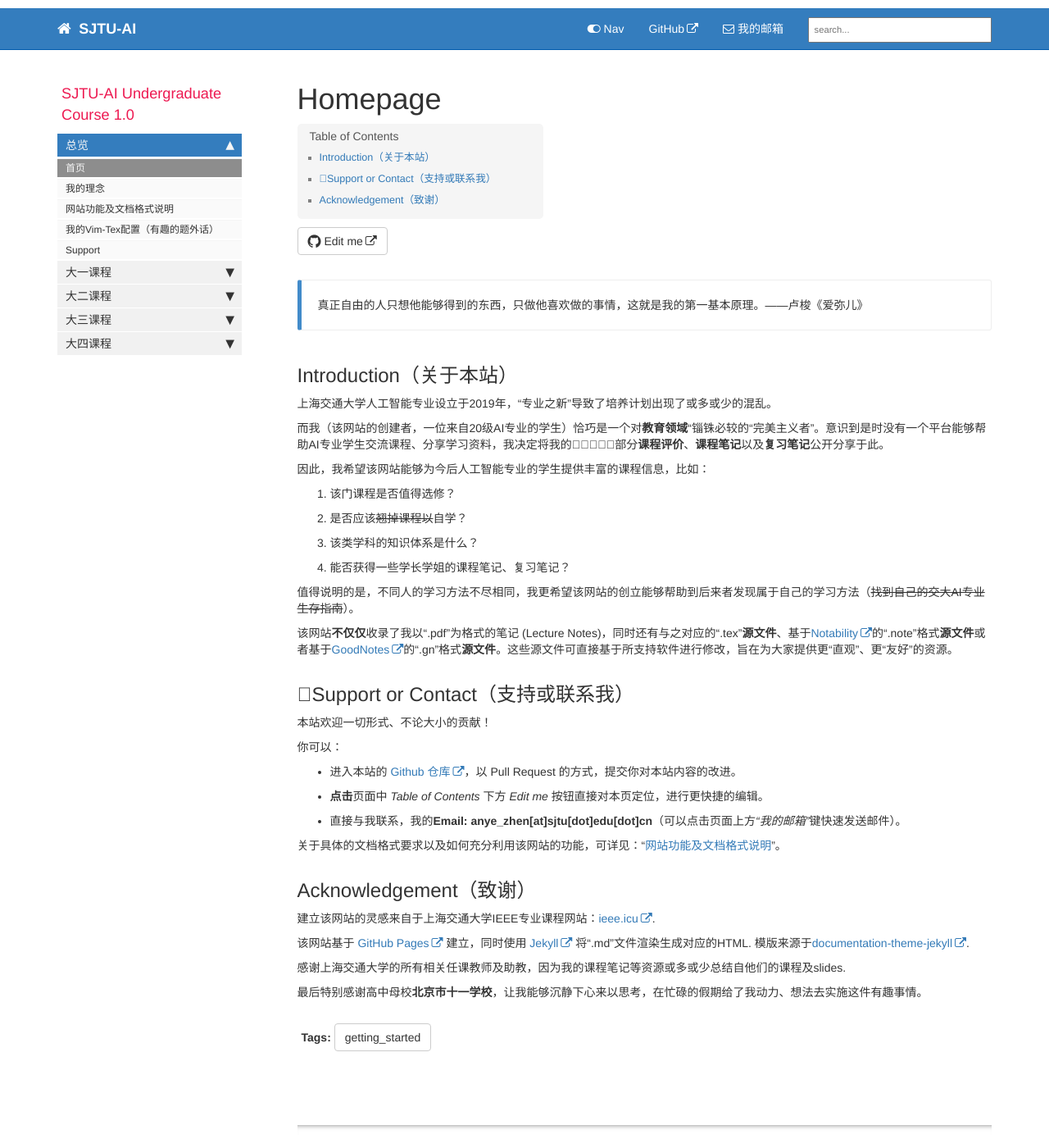
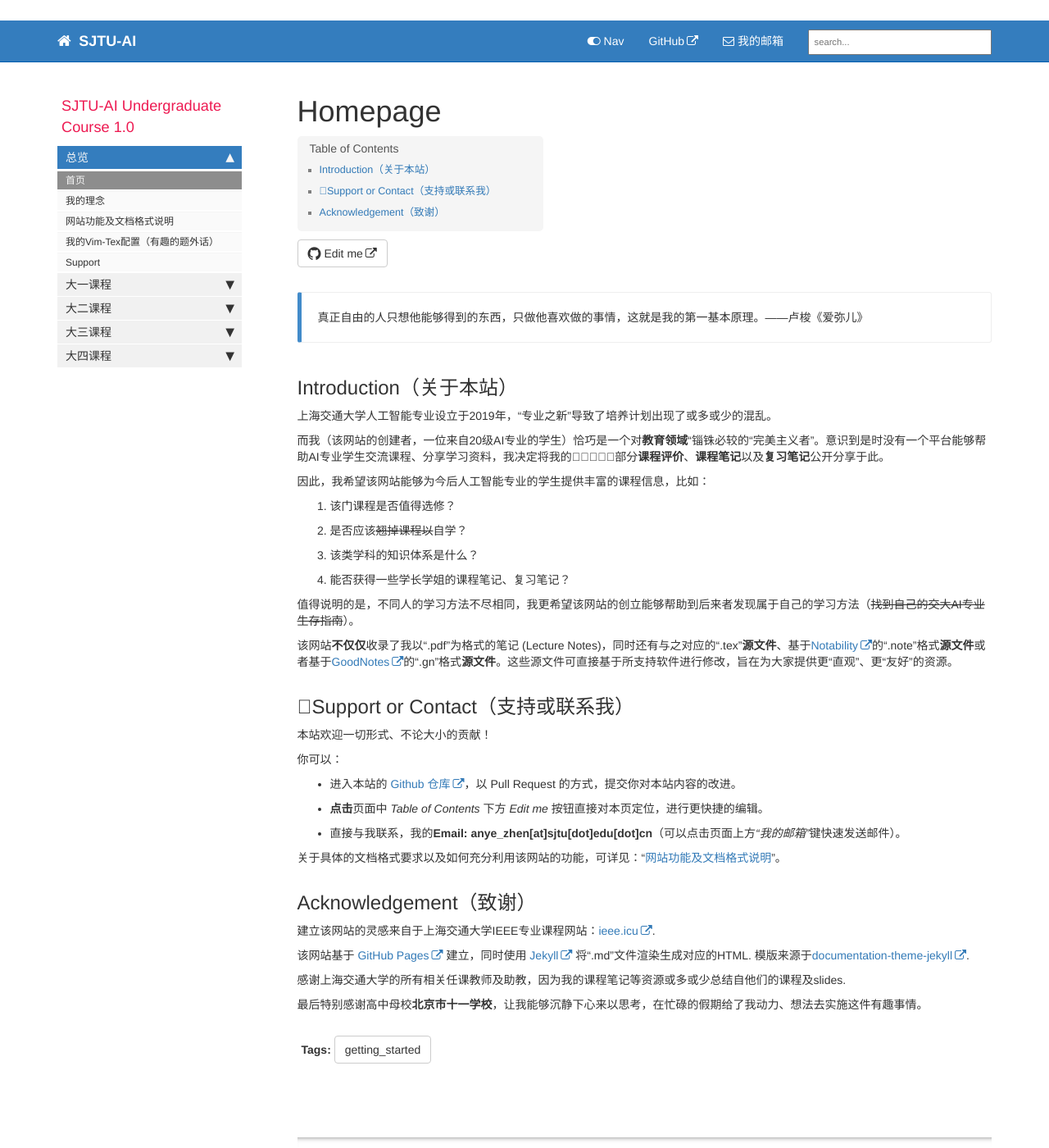
Before and after one commit to aisjtu/aisjtu.github.io, a Jekyll site: the page built from index.md, in a window 1280 px wide and 1400 px high. Shown: the whole window at 82% size. Built offline with Jekyll 4.4.1, drawn with Linux system fonts in a browser that asks for light colours; comment, search, counter and statistics services are not loaded.

Commit message:
Update customstyles.css

```diff
--- a/css/customstyles.css
+++ b/css/customstyles.css
@@ -1,7 +1,7 @@
 body {
     font-size:14px;
 	/*line-height:25px;*/
-	padding:10px 0;
+	padding:25px 0;
 }
 
 .bs-callout {
```
